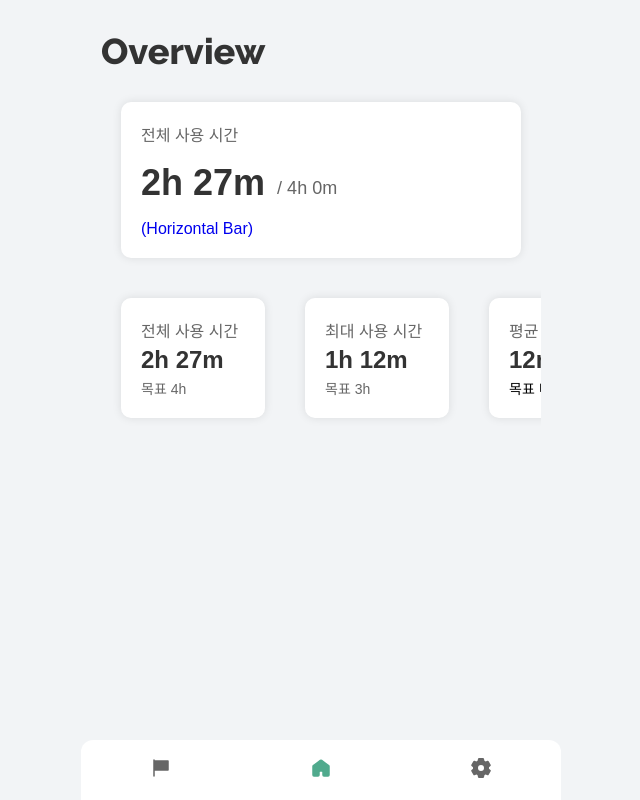
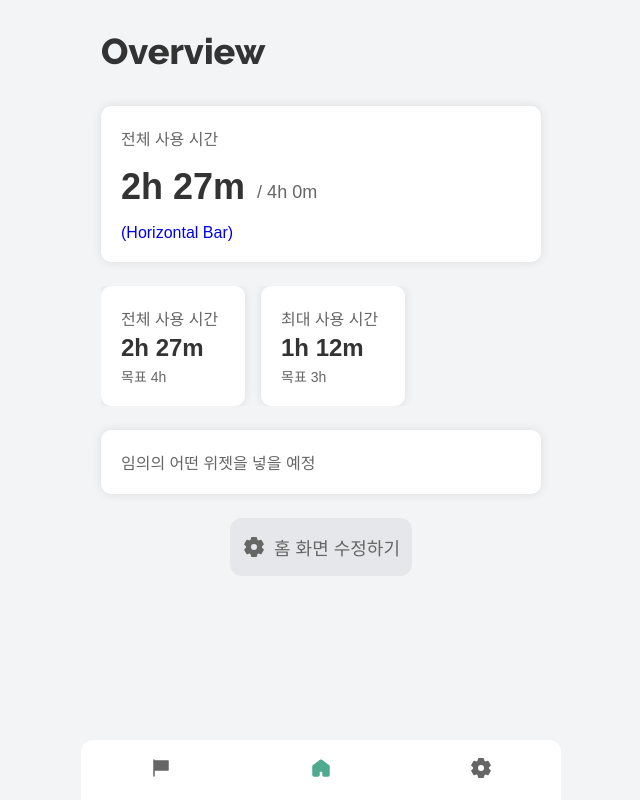
Before and after one commit to SnowSuno/MoLeaf, a React (Vite) app: page / in a window 1280 px wide. Shown: the whole page, without its empty margins (319-959 px from the left). Built offline with nearby package versions, Linux system fonts and the light colour scheme; a web font is replaced by a local one.

Commit message:
Fix layout and add button

```diff
--- /dev/null
+++ b/src/components/Button.tsx
@@ -0,0 +1,37 @@
+import React, { type PropsWithChildren } from "react";
+import styled from "@emotion/styled";
+import { IconComponent } from "../assets/icons/utils";
+
+interface Props extends PropsWithChildren {
+  icon?: IconComponent;
+  text: string;
+}
+
+export const Button: React.FC<Props> = ({ icon: Icon, text }) => {
+  return (
+    <Container>
+      {Icon ? <Icon size={24} /> : <></>}
+      {text}
+    </Container>
+  );
+};
+
+const Container = styled.div`
+  color: var(--dark-text);
+  background-color: var(--light-gray);
+  border-radius: 12px;
+  padding: 16px 12px;
+  display: inline-flex;
+  flex-direction: row;
+  gap: 8px;
+  flex-wrap: wrap;
+  align-items: center;
+  justify-content: center;
+  margin: 0 auto;
+  font-size: 18px;
+
+  &:hover {
+    background-color: var(--primary);
+    color: var(--white);
+  }
+`;
--- a/src/components/Card.tsx
+++ b/src/components/Card.tsx
@@ -20,7 +20,6 @@ const Container = styled.div`
   border-radius: 10px;
   box-shadow: 0 0 10px 0 rgba(0, 0, 0, 0.1);
   padding: 20px;
-  margin: 20px;
   display: flex;
   flex-direction: column;
 `;
--- a/src/components/Layout.tsx
+++ b/src/components/Layout.tsx
@@ -8,14 +8,13 @@ export const Layout: React.FC = () => {
     <>
       {/*<Header/>*/}
       <Main>
-        <Outlet/>
+        <Outlet />
       </Main>
-      <Navigator/>
+      <Navigator />
     </>
   );
 };
 
 const Main = styled.main`
   padding: 20px 20px 0;
-
 `;
--- a/src/components/Widget.tsx
+++ b/src/components/Widget.tsx
@@ -8,13 +8,12 @@ interface Props extends PropsWithChildren {
 }
 
 export const Widget: React.FC<Props> = ({ full, title, children }) => {
-  const childrenComponent = (
-    <>
+  return (
+    <Card full={full}>
       <Title>{title}</Title>
       {children}
-    </>
+    </Card>
   );
-  return <Card full={full} children={childrenComponent} />;
 };
 
 const Title = styled.div`
--- a/src/components/WidgetContainer.tsx
+++ /dev/null
@@ -1,15 +0,0 @@
-import React, { type PropsWithChildren } from "react";
-import styled from "@emotion/styled";
-
-interface Props extends PropsWithChildren {}
-
-export const WidgetContainer: React.FC<Props> = ({ children }) => {
-  return <Container>{children}</Container>;
-};
-
-const Container = styled.div`
-  display: flex;
-  flex-direction: row;
-  space-between: 16px
-  overflow-x: scroll;
-`;
--- a/src/components/widgets/SmallWidget.tsx
+++ b/src/components/widgets/SmallWidget.tsx
@@ -9,8 +9,8 @@ interface Props extends PropsWithChildren {
 }
 
 export const SmallWidget: React.FC<Props> = ({ title, mainText, goalText }) => {
-  const children = (
-    <>
+  return (
+    <Widget full={false} title={title}>
       <Container>
         <MainText>{mainText}</MainText>
         {goalText ? (
@@ -21,9 +21,8 @@ export const SmallWidget: React.FC<Props> = ({ title, mainText, goalText }) => {
           </GoalText>
         )}
       </Container>
-    </>
+    </Widget>
   );
-  return <Widget full={false} title={title} children={children} />;
 };
 
 const Container = styled.div``;
--- a/src/pages/home/Home.tsx
+++ b/src/pages/home/Home.tsx
@@ -6,23 +6,53 @@ import {
   DailyTotalTimeUsageWidget,
   SmallWidget,
 } from "../../components/widgets";
-import { WidgetContainer } from "../../components/WidgetContainer";
+import styled from "@emotion/styled";
+import { Widget } from "../../components/Widget";
+import { Button } from "../../components/Button";
+import { Settings } from "../../assets/icons/Settings";
 
 export const Home: React.FC = () => {
   return (
     <div>
       <AnimatedOutlet />
+      <Container>
         <Header title="Overview" />
         <Link to="/total" style={{ textDecoration: "none" }}>
           <DailyTotalTimeUsageWidget />{" "}
         </Link>
         <div style={{ overflow: "auto" }}>
           <WidgetContainer>
-          <SmallWidget title="전체 사용 시간" mainText="2h 27m" goalText="4h" />
-          <SmallWidget title="최대 사용 시간" mainText="1h 12m" goalText="3h" />
-          <SmallWidget title="평균 사용 시간" mainText="12m" />
+            <SmallWidget
+              title="전체 사용 시간"
+              mainText="2h 27m"
+              goalText="4h"
+            />
+            <SmallWidget
+              title="최대 사용 시간"
+              mainText="1h 12m"
+              goalText="3h"
+            />
+            {/* <SmallWidget title="평균 사용 시간" mainText="12m" /> */}
           </WidgetContainer>
         </div>
+        <Widget title="임의의 어떤 위젯을 넣을 예정" />
+        <Button icon={Settings} text="홈 화면 수정하기" />
+      </Container>
     </div>
   );
 };
+
+const Container = styled.div`
+  position: relative;
+  display: flex;
+  flex-direction: column;
+  gap: 24px;
+  margin-bottom: 24px;
+`;
+
+const WidgetContainer = styled.div`
+  display: flex;
+  flex-direction: row;
+  gap: 16px;
+  overflow-x: scroll;
+`;
```
Lines whose indentation alone changed are shown as unchanged.
